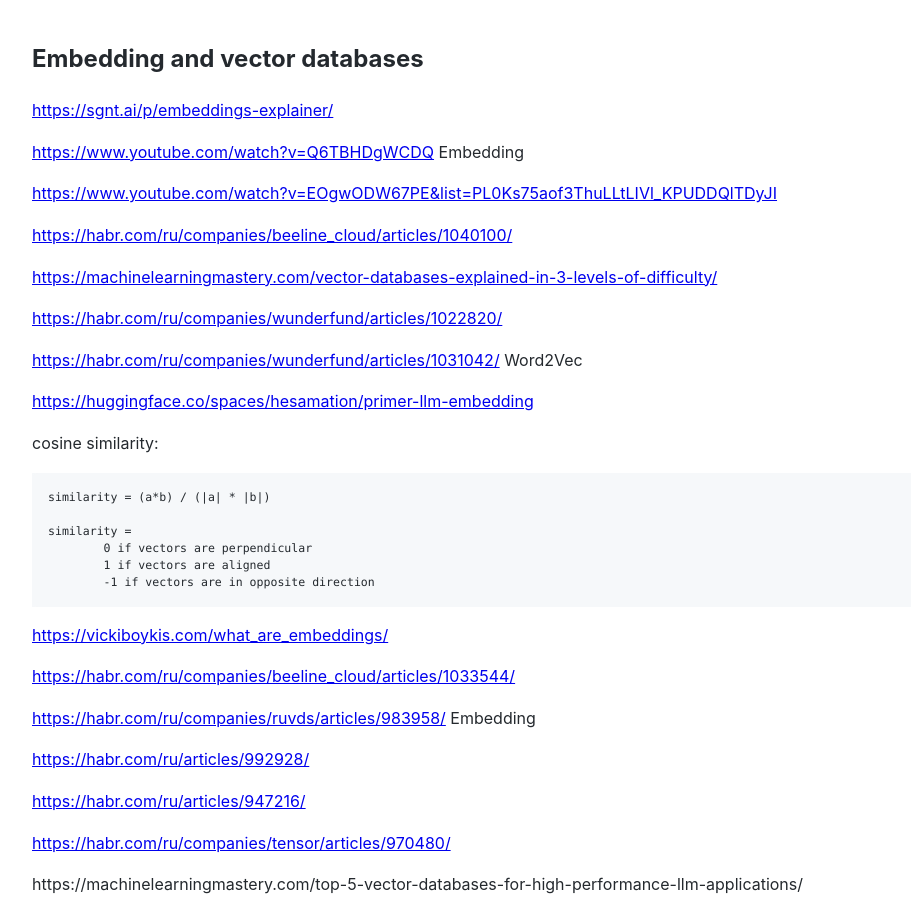
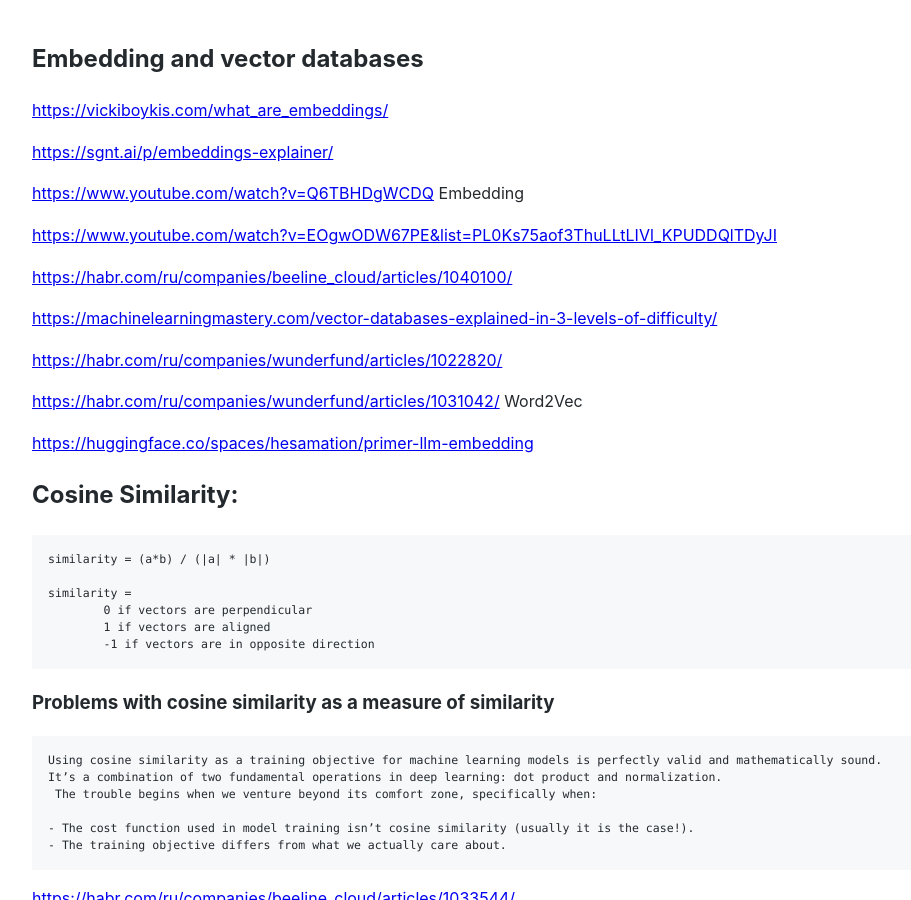
Before and after one commit to Michael-Lubinsky/michael-lubinsky.github.com, a Jekyll site: the page built from vector_db/vector_db.md, in a window 1280 px wide and 900 px high. Shown: the whole window, without its empty margins (158-1069 px from the left). Built offline with Jekyll 4.4.1, drawn with Linux system fonts in a browser that asks for light colours; our own code applies the rules of GitHub Pages for plain Markdown files.

Commit message:
Update vector_db.md

````diff
--- a/vector_db/vector_db.md
+++ b/vector_db/vector_db.md
@@ -1,4 +1,6 @@
 ## Embedding and vector databases
+
+<https://vickiboykis.com/what_are_embeddings/>
 
 <https://sgnt.ai/p/embeddings-explainer/>
 
@@ -17,7 +19,7 @@
 <https://huggingface.co/spaces/hesamation/primer-llm-embedding>
 
 
-cosine similarity:
+## Cosine Similarity:
 ```
 similarity = (a*b) / (|a| * |b|)
 
@@ -26,7 +28,18 @@
         1 if vectors are aligned
         -1 if vectors are in opposite direction
 ```
-<https://vickiboykis.com/what_are_embeddings/>
+
+### Problems with cosine similarity as a measure of similarity
+```
+Using cosine similarity as a training objective for machine learning models is perfectly valid and mathematically sound.
+It’s a combination of two fundamental operations in deep learning: dot product and normalization.
+ The trouble begins when we venture beyond its comfort zone, specifically when:
+
+- The cost function used in model training isn’t cosine similarity (usually it is the case!).
+- The training objective differs from what we actually care about.
+```
+
+
 
 <https://habr.com/ru/companies/beeline_cloud/articles/1033544/>
 
````
